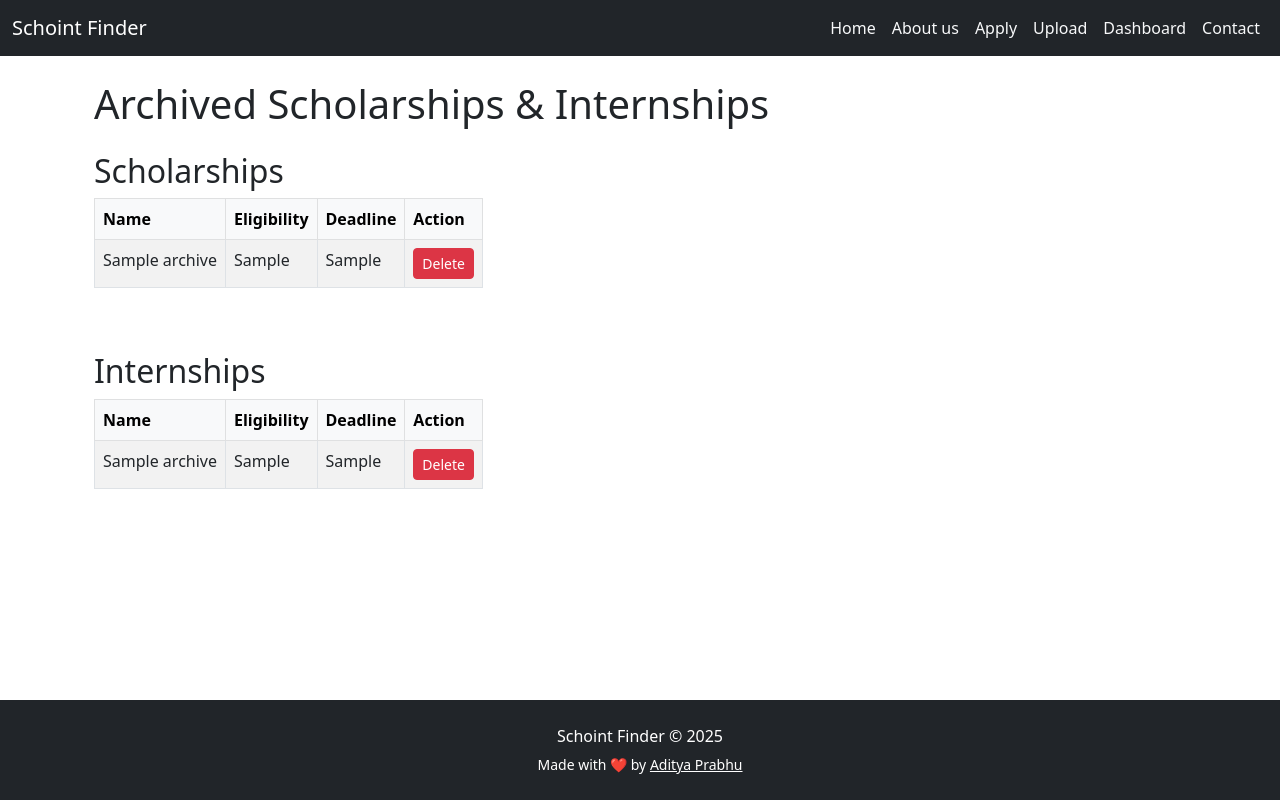
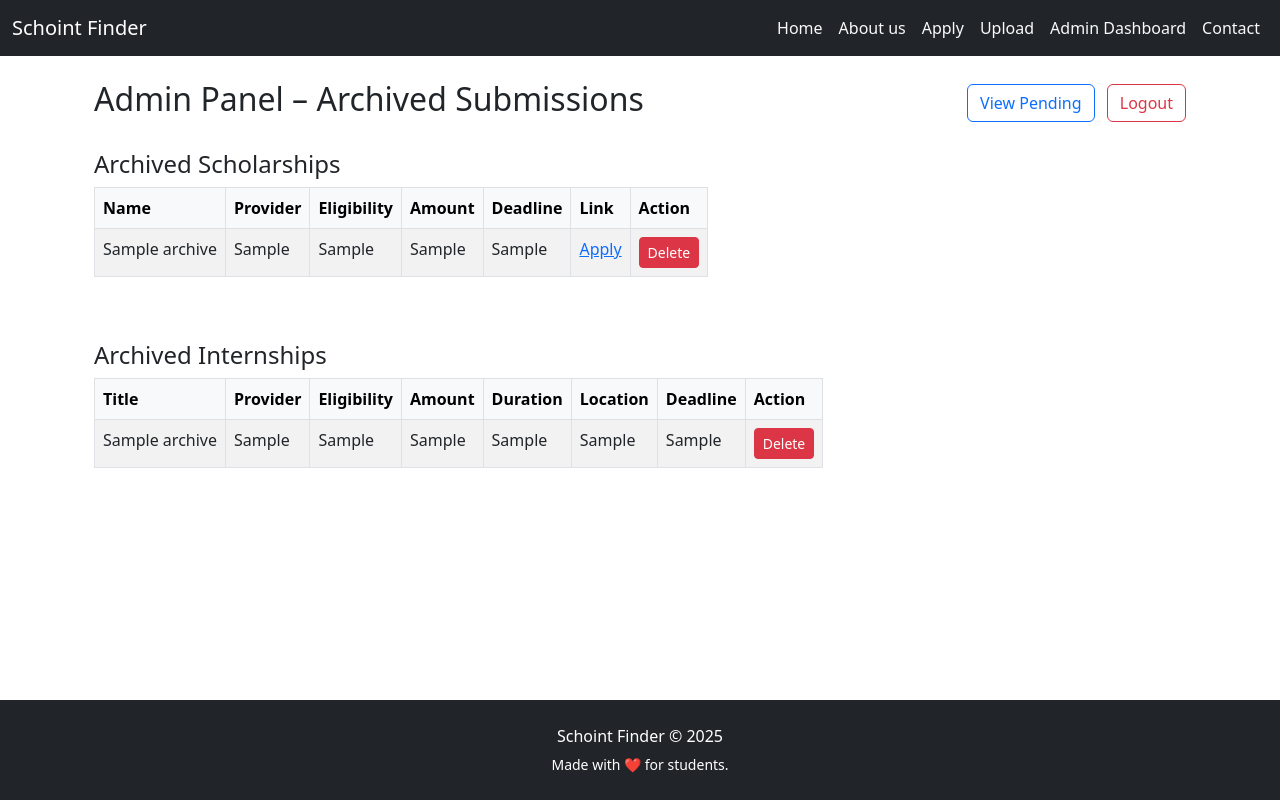
Before and after one commit to aditya-prabhu-udupi-0910/schoint, a Flask app: page /archives in a window 1280 px wide. Run offline with Flask 3, Linux system fonts and the light colour scheme; the visitor is signed in with stand-in values (Sample User, id 1); tables that the repository leaves empty hold one stand-in row (values such as "Sample post").

Commit message:
Updated all features

```diff
--- a/app.py
+++ b/app.py
@@ -1,11 +1,12 @@
 from flask import Flask, render_template, request, redirect, url_for, session, flash
 import sqlite3
 from datetime import datetime
+from datetime import timedelta
 from flask_mail import Mail, Message
 
 app = Flask(__name__)
 app.secret_key = 'admin2005'
-
+app.permanent_session_lifetime = timedelta(days=1)
 
 app.config['MAIL_SERVER'] = 'smtp.gmail.com'
 app.config['MAIL_PORT'] = 587
@@ -89,7 +90,7 @@ def internships():
 
 @app.route("/archives")
 def archives():
-    if not session.get("is_admin"):
+    if not session.get("logged_in"):
         return "Unauthorized", 403
 
     conn = get_db_connection()
@@ -104,7 +105,7 @@ def archives():
 
 @app.route("/delete_archived_scholarship/<int:id>", methods=["POST"])
 def delete_archived_scholarship(id):
-    if not session.get("is_admin"):
+    if not session.get("logged_in"):
         return "Unauthorized", 403
     conn = get_db_connection()
     cur = conn.cursor()
@@ -115,13 +116,15 @@ def delete_archived_scholarship(id):
 
 @app.route("/delete_archived_internship/<int:id>", methods=["POST"])
 def delete_archived_internship(id):
-    if not session.get("is_admin"):
+    if not session.get("logged_in"):
         return "Unauthorized", 403
+
     conn = get_db_connection()
     cur = conn.cursor()
     cur.execute("DELETE FROM internships_archive WHERE id = ?", (id,))
     conn.commit()
     conn.close()
+    flash("Archived internship deleted.", "danger")
     return redirect(url_for("archives"))
 
 
@@ -160,7 +163,7 @@ def submit_scholarship():
             try:
                 msg = Message(
                     subject="🎓 New Scholarship Submitted!",
-                    sender=app.config['5407435.adityaprabhu@gmail.com'],
+                    sender=app.config['MAIL_DEFAULT_SENDER'],
                     recipients=[subscriber['email']],
                     body=f"A new scholarship '{name}' has been submitted. Visit the site to check it out!"
                 )
@@ -183,15 +186,18 @@ def submit_internship():
         amount = request.form["stipend"]
         deadline = request.form["deadline"]
         link = request.form["link"]
+        duration = request.form["duration"]
+        location = request.form["location"]
+
 
         conn = get_db_connection()
         cur = conn.cursor()
 
         # Save internship to database
-        cur.execute("""
-            INSERT INTO internships (name, provider, eligibility, amount, deadline, link, approved)
-            VALUES (?, ?, ?, ?, ?, ?, 0)
-        """, (name, provider, eligibility, amount, deadline, link))
+        cur.execute(""" INSERT INTO internships
+        (name, provider, eligibility, amount, deadline, link, duration, location, approved)
+        VALUES (?, ?, ?, ?, ?, ?, ?, ?, 0)
+        """, (name, provider, eligibility, amount, deadline, link, duration, location))
 
         # Fetch all newsletter subscribers
         cur.execute("SELECT email FROM subscribers")
@@ -205,7 +211,7 @@ def submit_internship():
             try:
                 msg = Message(
                     subject="🚀 New Internship Submitted!",
-                    sender=app.config['5407435.adityaprabhu@gmail.com'],
+                    sender=app.config['MAIL_DEFAULT_SENDER'],
                     recipients=[subscriber['email']],
                     body=f"A new internship '{name}' has been submitted. Visit the site to check it out!"
                 )
@@ -219,35 +225,6 @@ def submit_internship():
     return render_template("submit_internship.html")
 
 
-@app.route("/approve/<int:id>")
-def approve(id):
-    conn = get_db_connection()
-    cur = conn.cursor()
-    cur.execute("UPDATE scholarships SET approved = 1 WHERE id = ?", (id,))
-    cur.execute("SELECT * FROM scholarships WHERE id = ?", (id,))
-    scholarship = cur.fetchone()
-    notify_subscribers(
-        name=scholarship["name"],
-        provider=scholarship["provider"],
-        eligibility=scholarship["eligibility"],
-        amount=scholarship["amount"],
-        deadline=scholarship["deadline"],
-        link=scholarship["link"]
-    )
-
-    conn.commit()
-    conn.close()
-    return redirect(url_for('admin'))
-
-
-@app.route("/delete/<int:id>")
-def delete(id):
-    conn = get_db_connection()
-    cur = conn.cursor()
-    cur.execute("DELETE FROM scholarships WHERE id = ?", (id,))
-    conn.commit()
-    conn.close()
-    return redirect(url_for('admin'))
 
 @app.route("/login", methods=["GET", "POST"])
 def login():
@@ -255,18 +232,24 @@ def login():
         username = request.form["username"]
         password = request.form["password"]
 
-        if username == "admin" and password == "admin2005":  # Change these to secure values
+        if username == "admin" and password == "admin2005":  # admin credentials
+            session.permanent = True            # Keep session across pages
             session["logged_in"] = True
-            return redirect(url_for("admin"))
+            session["user_role"] = "admin"     # Step: store role
+            flash("Logged in successfully!", "success")
+            return redirect(url_for("dashboard"))
         else:
-            flash("Invalid credentials")
+            flash("Invalid credentials", "danger")
             return redirect(url_for("login"))
 
     return render_template("login.html")
 
+
 @app.route("/admin")
 def admin():
-    if not session.get("logged_in"):
+    # Step 3: Check if user is logged in and is admin
+    if not session.get("logged_in") or session.get("user_role") != "admin":
+        flash("You must be an admin to access this page.", "danger")
         return redirect(url_for("login"))
 
     conn = get_db_connection()
@@ -283,85 +266,175 @@ def admin():
     conn.close()
     return render_template("admin.html", scholarships=unapproved_scholarships, internships=unapproved_internships)
 
-
 @app.route('/approve_scholarship/<int:id>')
 def approve_scholarship(id):
+    if not session.get("logged_in"):
+        return "Unauthorized", 403
+
     conn = get_db_connection()
     conn.row_factory = sqlite3.Row  # Access rows as dicts
     cur = conn.cursor()
-
-    # Approve scholarship
-    cur.execute("UPDATE scholarships SET approved = 1 WHERE id = ?", (id,))
-    conn.commit()
 
     # Get scholarship details
     cur.execute("SELECT * FROM scholarships WHERE id = ?", (id,))
     scholarship = cur.fetchone()
 
-    # Get subscriber emails
-    cur.execute("SELECT email FROM subscribers")
-    subscribers = cur.fetchall()
-    conn.close()
+    if scholarship:
+        # Insert into archive
+        cur.execute("""
+            INSERT INTO scholarships_archive
+            (name, provider, eligibility, amount, deadline, link, approved)
+            VALUES (?, ?, ?, ?, ?, ?, 1)
+        """, (
+            scholarship["name"], scholarship["provider"], scholarship["eligibility"],
+            scholarship["amount"], scholarship["deadline"], scholarship["link"]
+        ))
 
-    # Send email to each subscriber
-    for subscriber in subscribers:
-        email = subscriber['email']
-        message = Message(
-            subject=f"🎓 New Scholarship: {scholarship['name']}",
-            sender='5407435.adityaprabhu@gmail.com',
-            recipients=[email],  # ✅ List format
-            body=(
-                f"📢 A new scholarship has been approved and is now live!\n\n"
-                f"🔹 Title: {scholarship['name']}\n"
-                f"🏢 Provider: {scholarship['provider']}\n"
-                f"📌 Eligibility: {scholarship['eligibility']}\n"
-                f"🗓️ Deadline: {scholarship['deadline']}\n"
-                f"🔗 Link: {scholarship['link']}\n\n"
-                f"Visit our website to explore more opportunities!"
+        # Mark as approved instead of deleting
+        cur.execute("UPDATE scholarships SET approved = 1 WHERE id = ?", (id,))
+
+        conn.commit()
+
+        # Get subscriber emails
+        cur.execute("SELECT email FROM subscribers")
+        subscribers = cur.fetchall()
+        conn.close()
+
+        # Send email to each subscriber
+        for subscriber in subscribers:
+            email = subscriber['email']
+            message = Message(
+                subject=f"🎓 New Scholarship: {scholarship['name']}",
+                sender='5407435.adityaprabhu@gmail.com',
+                recipients=[email],
+                body=(
+                    f"📢 A new scholarship has been approved and is now live!\n\n"
+                    f"🔹 Title: {scholarship['name']}\n"
+                    f"🏢 Provider: {scholarship['provider']}\n"
+                    f"📌 Eligibility: {scholarship['eligibility']}\n"
+                    f"🗓️ Deadline: {scholarship['deadline']}\n"
+                    f"🔗 Link: {scholarship['link']}\n\n"
+                    f"Visit our website to explore more opportunities!"
+                )
             )
-        )
-        try:
-            mail.send(message)
-        except Exception as e:
-            print(f"Error sending to {email}: {e}")
+            try:
+                mail.send(message)
+            except Exception as e:
+                print(f"Error sending to {email}: {e}")
 
-    flash("Scholarship approved and email sent to subscribers.", "success")
+        flash("Scholarship approved, archived, and email sent to subscribers.", "success")
+    else:
+        flash("Scholarship not found.", "danger")
+
     return redirect(url_for('admin'))
-
 
 
 @app.route("/approve-internship/<int:id>")
 def approve_internship(id):
+    if not session.get("logged_in"):
+        return "Unauthorized", 403
+
     conn = get_db_connection()
     cur = conn.cursor()
-    cur.execute("UPDATE internships SET approved = 1 WHERE id = ?", (id,))
-    conn.commit()
+
+    # fetch internship
+    internship = cur.execute("SELECT * FROM internships WHERE id = ?", (id,)).fetchone()
+    if internship:
+        # insert into archive
+        cur.execute("""
+            INSERT INTO internships_archive
+            (name, provider, eligibility, amount, deadline, link, duration, location, approved)
+            VALUES (?, ?, ?, ?, ?, ?, ?, ?, 1)
+        """, (internship["name"], internship["provider"], internship["eligibility"],
+              internship["amount"], internship["deadline"], internship["link"],
+              internship["duration"], internship["location"]))
+
+            # mark as approved instead of deleting
+        cur.execute("UPDATE internships SET approved = 1 WHERE id = ?", (id,))
+
+        conn.commit()
+
     conn.close()
     return redirect(url_for("admin"))
 
+
 @app.route('/delete_scholarship/<int:id>')
 def delete_scholarship(id):
+    if not session.get("logged_in") or session.get("user_role"):
+        flash("You do not have permission to perform this action.", "danger")
+        return redirect(url_for('home'))
+
     conn = get_db_connection()
-    c = conn.cursor()
-    c.execute("DELETE FROM scholarships WHERE id = ?", (id,))
+    cur = conn.cursor()
+
+    # Delete from both main and archive
+    cur.execute("DELETE FROM scholarships WHERE id = ?", (id,))
+    cur.execute("DELETE FROM scholarships_archive WHERE id = ?", (id,))
+
     conn.commit()
     conn.close()
+    flash("Scholarship deleted.", "danger")
     return redirect(url_for('admin'))
 
+@app.route('/delete_scholarship_main/<int:id>', methods=["POST"])
+def delete_scholarship_main(id):
+    if not session.get("logged_in") or session.get("user_role") != "admin":
+        flash("You do not have permission to perform this action.", "danger")
+        return redirect(url_for('scholarships'))
+
+    conn = get_db_connection()
+    cur = conn.cursor()
+
+    # Delete from both main and archive
+    cur.execute("DELETE FROM scholarships WHERE id = ?", (id,))
+
+    conn.commit()
+    conn.close()
+    flash("Scholarship deleted.", "danger")
+    return redirect(url_for('scholarships'))
 
 @app.route("/delete-internship/<int:id>")
 def delete_internship(id):
+    if not session.get("logged_in") or session.get("user_role") != "admin":
+        flash("You do not have permission to perform this action.", "danger")
+        return redirect(url_for('home'))
+
     conn = get_db_connection()
     cur = conn.cursor()
+
+    # Delete from both main and archive
     cur.execute("DELETE FROM internships WHERE id = ?", (id,))
+    cur.execute("DELETE FROM internships_archive WHERE id = ?", (id,))
+
     conn.commit()
     conn.close()
+    flash("Internship deleted.", "danger")
     return redirect(url_for("admin"))
+
+@app.route("/delete_internship_main/<int:id>", methods=["POST"])
+def delete_internship_main(id):
+    if not session.get("logged_in") or session.get("user_role") != "admin":
+        flash("You do not have permission to perform this action.", "danger")
+        return redirect(url_for('home'))
+
+    conn = get_db_connection()
+    cur = conn.cursor()
+
+    # Delete from both main and archive
+    cur.execute("DELETE FROM internships WHERE id = ?", (id,))
+    cur.execute("DELETE FROM internships_archive WHERE id = ?", (id,))
+
+    conn.commit()
+    conn.close()
+    flash("Internship deleted.", "danger")
+    return redirect(url_for("internships"))
 
 @app.route("/logout")
 def logout():
+    session.clear()  # Clear the session
+    flash("You have been logged out.", "info")
     session.pop("logged_in", None)
-    return redirect(url_for("home"))
+    return redirect(url_for("login"))
 
 
 @app.route("/")
@@ -384,10 +457,14 @@ def inject_current_year():
 
 @app.route("/dashboard")
 def dashboard():
+    # Step 1: Admin-only check
+    if not session.get("logged_in") or session.get("user_role") != "admin":
+        flash("You must be an admin to access the dashboard.", "danger")
+        return redirect(url_for("login"))
+
     conn = get_db_connection()
     c = conn.cursor()
 
-    # Count unapproved scholarships + internships
     # Count approved items
     c.execute("SELECT COUNT(*) FROM scholarships WHERE approved = 1")
     approved_scholarships = c.fetchone()[0]
@@ -395,21 +472,21 @@ def dashboard():
     c.execute("SELECT COUNT(*) FROM internships WHERE approved = 1")
     approved_internships = c.fetchone()[0]
 
-    # Count pending items correctly
+    # Count pending items
     c.execute("SELECT COUNT(*) FROM scholarships WHERE approved = 0")
     pending_scholarships = c.fetchone()[0]
 
     c.execute("SELECT COUNT(*) FROM internships WHERE approved = 0")
     pending_internships = c.fetchone()[0]
 
-    # Combine only pending items if needed
+    # Combine pending items
     pending_count = pending_scholarships + pending_internships
 
-    # Total counts
-    c.execute("SELECT COUNT(*) FROM scholarships WHERE approved = 1")
+    # Total counts (can include approved + pending if needed)
+    c.execute("SELECT COUNT(*) FROM scholarships")
     total_scholarships = c.fetchone()[0]
 
-    c.execute("SELECT COUNT(*) FROM internships WHERE approved = 1")
+    c.execute("SELECT COUNT(*) FROM internships")
     total_internships = c.fetchone()[0]
 
     conn.close()
--- a/templates/archives.html
+++ b/templates/archives.html
@@ -4,18 +4,28 @@
 
 {% block content %}
 <div class="container mt-4">
-    <h1 class="mb-4">Archived Scholarships & Internships</h1>
+     <div class="d-flex justify-content-between align-items-center">
+        <h2>Admin Panel – Archived Submissions</h2>
+        <div>
+            <a href="{{ url_for('admin') }}" class="btn btn-outline-primary me-2">View Pending</a>
+            <a href="{{ url_for('logout') }}" class="btn btn-outline-danger">Logout</a>
+        </div>
+    </div>
+
 
     <!-- Scholarships Archive -->
-    <h2>Scholarships</h2>
+    <h4 class="mt-4">Archived Scholarships</h4>
     {% if scholarships %}
     <div class="table-responsive">
         <table class="table table-bordered table-striped">
             <thead class="table-light">
                 <tr>
                     <th>Name</th>
+                    <th>Provider</th>
                     <th>Eligibility</th>
+                    <th>Amount</th>
                     <th>Deadline</th>
+                    <th>Link</th>
                     <th>Action</th>
                 </tr>
             </thead>
@@ -23,8 +33,11 @@
                 {% for s in scholarships %}
                 <tr>
                     <td>{{ s.name }}</td>
+                    <td>{{ s.provider }}</td>
                     <td>{{ s.eligibility }}</td>
+                    <td>{{ s.amount }}</td>
                     <td>{{ s.deadline }}</td>
+                    <td><a href="{{ s.link }}" target="_blank">Apply</a></td>
                     <td>
                         <form action="{{ url_for('delete_archived_scholarship', id=s.id) }}" method="POST" onsubmit="return confirm('Delete this archived scholarship?');">
                             <button type="submit" class="btn btn-sm btn-danger">Delete</button>
@@ -40,26 +53,35 @@
     {% endif %}
 
     <!-- Internships Archive -->
-    <h2 class="mt-5">Internships</h2>
+    <h4 class="mt-5">Archived Internships</h4>
     {% if internships %}
-    <div class="table-responsive">
+        <div class="table-responsive mt-2">
             <table class="table table-bordered table-striped">
                 <thead class="table-light">
                     <tr>
-                    <th>Name</th>
+                        <th>Title</th>
+                        <th>Provider</th>
                         <th>Eligibility</th>
+                        <th>Amount</th>
+                        <th>Duration</th>
+                        <th>Location</th>
                         <th>Deadline</th>
-                    <th>Action</th>
+                        <th>Action</th>  <!-- ✅ added -->
                     </tr>
                 </thead>
                 <tbody>
                     {% for i in internships %}
                         <tr>
                             <td>{{ i.name }}</td>
+                            <td>{{ i.provider }}</td>
                             <td>{{ i.eligibility }}</td>
+                            <td>{{ i.amount }}</td>
+                            <td>{{ i.duration }}</td>
+                            <td>{{ i.location }}</td>
                             <td>{{ i.deadline }}</td>
                             <td>
-                        <form action="{{ url_for('delete_archived_internship', id=i.id) }}" method="POST" onsubmit="return confirm('Delete this archived internship?');">
+                                <form action="{{ url_for('delete_archived_internship', id=i.id) }}" method="POST"
+                                    onsubmit="return confirm('Delete this archived internship?');">
                                     <button type="submit" class="btn btn-sm btn-danger">Delete</button>
                                 </form>
                             </td>
@@ -69,7 +91,9 @@
             </table>
         </div>
     {% else %}
-    <p>No archived internships found.</p>
+        <p>No archived internships.</p>
     {% endif %}
+
+
 </div>
 {% endblock %}
--- a/templates/base.html
+++ b/templates/base.html
@@ -3,6 +3,7 @@
 <head>
 
   <link rel="icon" type="image/png" href="{{ url_for('static', filename='logo.png') }}">
+  <link rel="stylesheet" href="https://cdn.jsdelivr.net/npm/bootstrap-icons@1.11.1/font/bootstrap-icons.css">
 
   <meta charset="UTF-8">
   <title>Schoint Finder</title>
@@ -74,7 +75,7 @@
             <a class="nav-link text-light" href="/submit">Upload</a>
           </li>
           <li class="nav-item">
-            <a class="nav-link text-light" href="/dashboard">Dashboard</a>
+            <a class="nav-link text-light" href="/dashboard">Admin Dashboard</a>
           </li>
           <li class="nav-item">
             <a class="nav-link text-light" href="/contact">Contact</a>
@@ -92,16 +93,116 @@
     </div>
   </main>
 
+
+  {% if request.endpoint == 'home' %}
+<!-- Enhanced Home Page Footer -->
+<footer class="mt-auto py-5" style="background: linear-gradient(135deg, #111, #222); color: #f8f9fa;">
+  <div class="container">
+
+    <div class="row text-center text-md-start" data-aos="fade-up">
+
+      <!-- About / Site Info -->
+      <div class="col-md-4 mb-4">
+        <h5 class="fw-bold mb-3" style="position: relative; display: inline-block;">
+          Schoint Finder
+          <span style="position: absolute; bottom: -5px; left:0; width: 50px; height: 3px; background-color: #0d6efd; border-radius: 2px;"></span>
+        </h5>
+        <p class="small" style="line-height:1.6;">
+          Discover verified scholarships and internships tailored for students. Find the right opportunities and advance your career with confidence.
+        </p>
+      </div>
+
+      <!-- Quick Links -->
+      <div class="col-md-4 mb-4">
+        <h5 class="fw-bold mb-3">Quick Links</h5>
+        <ul class="list-unstyled">
+          <li><a href="{{ url_for('home') }}" class="footer-link">Home</a></li>
+          <li><a href="{{ url_for('scholarships') }}" class="footer-link">Scholarships</a></li>
+          <li><a href="{{ url_for('internships') }}" class="footer-link">Internships</a></li>
+          {% if session.get('user_role') == 'admin' %}
+          <li><a href="{{ url_for('dashboard') }}" class="footer-link">Admin Dashboard</a></li>
+          {% endif %}
+        </ul>
+      </div>
+
+      <!-- Contact / Social -->
+      <div class="col-md-4 mb-4">
+        <h5 class="fw-bold mb-3">Contact & Social</h5>
+        <p class="small mb-2">
+          Email: <a href="mailto:support@schointfinder.com" class="footer-link">support@schointfinder.com</a>
+        </p>
+        <p class="small mb-2">
+          Phone: <a href="tel:+918217755440" class="footer-link">+91 8217755440</a>
+        </p>
+        <p class="small mb-0">
+          Follow us on:
+        </p>
+
+        <div class="d-flex justify-content-center justify-content-md-start gap-2">
+          <a href="https://github.com/aditya-prabhu-udupi" target="_blank" class="social-icon">
+            <i class="bi bi-github fs-5"></i>
+          </a>
+          <a href="https://www.linkedin.com/in/aditya-prabhu-056825290/" target="_blank" class="social-icon">
+            <i class="bi bi-linkedin fs-5"></i>
+          </a>
+        </div>
+      </div>
+
+    </div>
+
+
+
+  </div>
+</footer>
+{% else %}
+
   <!-- Footer -->
   <footer class="bg-dark text-white text-center py-4 mt-auto">
-    <div class="container">
-      <p class="mb-1">Schoint Finder © {{ current_year }}</p>
-      <small>
-        Made with ❤️ by
-        <a href="https://aditya-prabhu-portfolio.netlify.app/" class="text-white text-decoration-underline">Aditya Prabhu</a>
-      </small>
-    </div>
+      <div class="container">
+        <p class="mb-1">
+          <a href="{{ url_for('home') }}" class="text-white text-decoration-none">Schoint Finder</a> © {{ current_year }}
+        </p>
+        <small>
+          Made with ❤️ for students.
+        </small>
+      </div>
   </footer>
+
+
+
+{% endif %}
+
+<style>
+  /* Footer links */
+  .footer-link {
+    color: #f8f9fa !important;
+    text-decoration: none !important;
+    transition: color 0.3s, transform 0.3s;
+  }
+  .footer-link:hover {
+    color: #0d6efd !important;
+    transform: translateY(-2px);
+  }
+
+  /* Social icons */
+  .social-icon {
+    display: inline-flex;
+    align-items: center;
+    justify-content: center;
+    width: 40px;
+    height: 40px;
+    border: 2px solid #f8f9fa;
+    border-radius: 50%;
+    color: #f8f9fa;
+    transition: all 0.3s;
+  }
+  .social-icon:hover {
+    background-color: #0d6efd;
+    border-color: #0d6efd;
+    color: #fff;
+    transform: scale(1.1);
+  }
+</style>
 
   <!-- JS Libraries -->
   <script src="https://cdn.jsdelivr.net/npm/bootstrap@5.3.0/dist/js/bootstrap.bundle.min.js"></script>
```
Also changed, not shown: init_db.py (+14 -5 lines), templates/admin.html (+9 -1 lines), templates/dashboard.html (+7 -1 lines), templates/internships.html (+13 -1 lines), templates/scholarships.html (+10 -0 lines), scholarships.db. Lines whose indentation alone changed are shown as unchanged.
